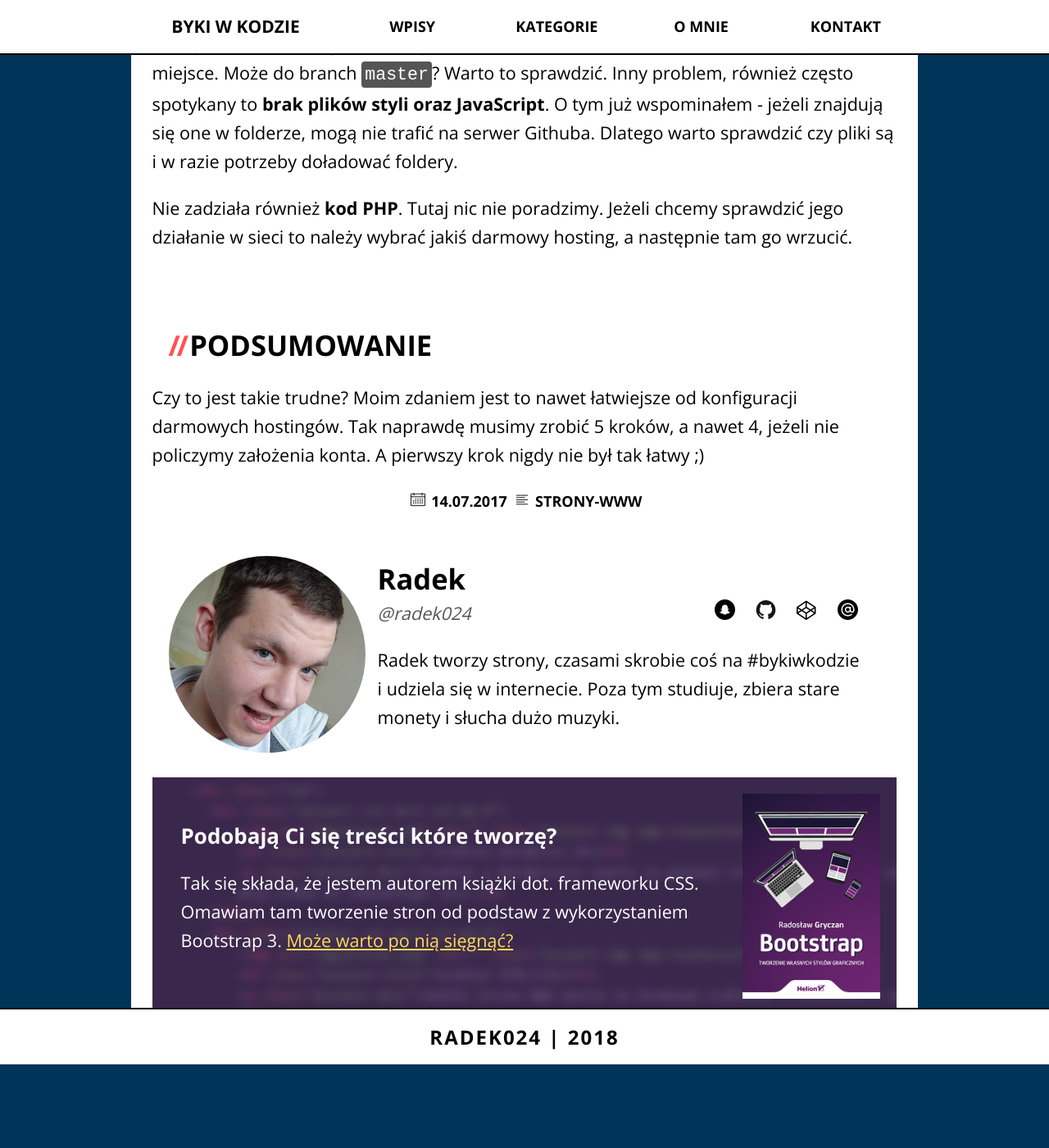
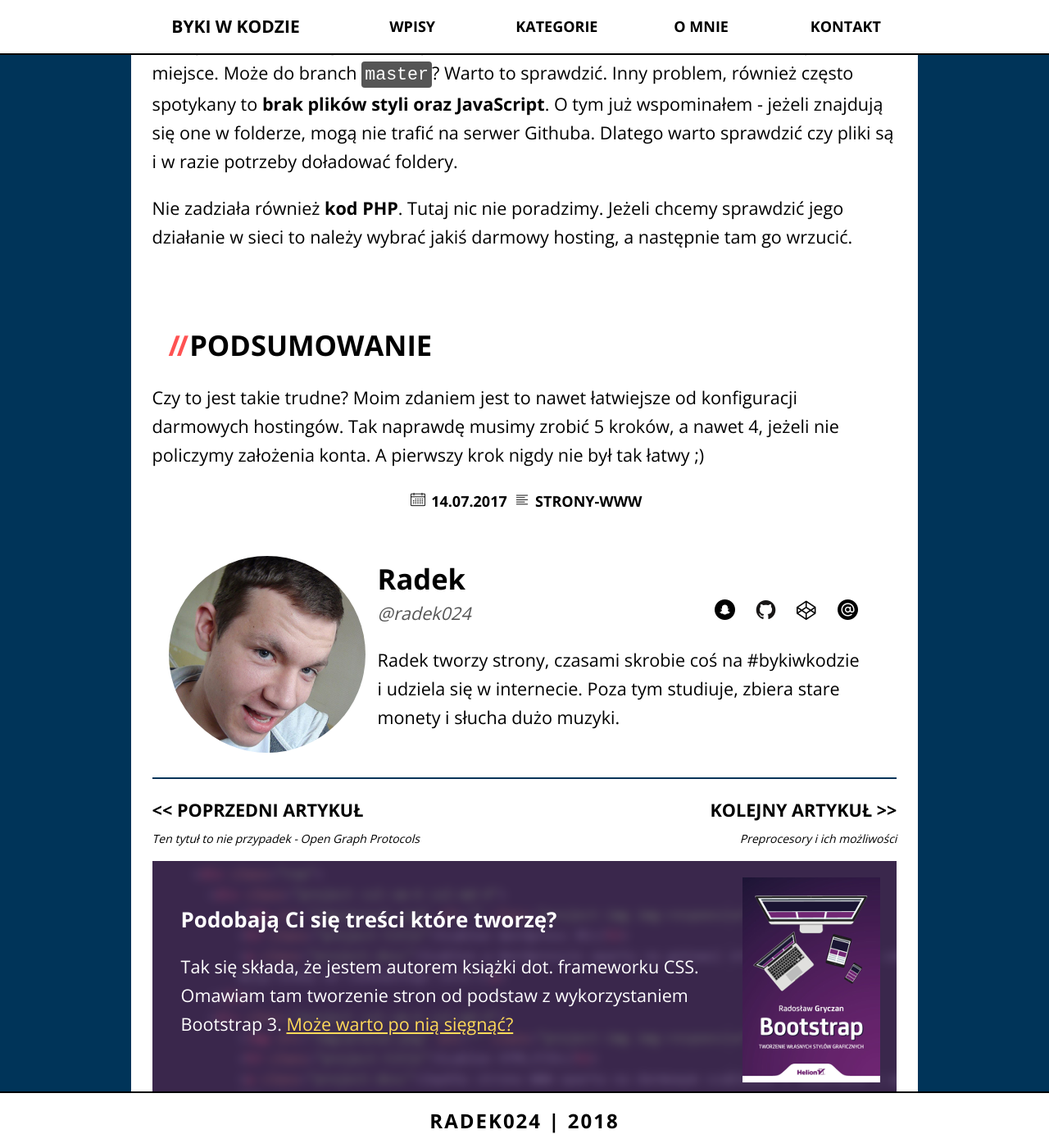
Before and after one commit to radek024/blog, a Jekyll site: the page built from _posts/2017-07-14-github-pages.md, in a window 1280 px wide and 1400 px high, scrolled down 5434 px. Shown: the whole window at 82% size. Built offline with Jekyll 4.4.1, drawn with Linux system fonts in a browser that asks for light colours; comment, search, counter and statistics services are not loaded; before the commit the page ends 6732 px from its top, so only the background shows below that.

Commit message:
added post pagination

```diff
--- a/_layouts/post.html
+++ b/_layouts/post.html
@@ -16,6 +16,20 @@ layout: default
             <img src="{{site.baseurl}}/img/calendar18x18.png" alt=""> <time datetime="{{page.date | date_to_xmlschema}}">{{ page.date | date: "%d.%m.%Y" }}</time> <img src="{{site.baseurl}}/img/categories18x18.png" alt=""> {{page.categories | join }}
       </p>
       {% include author.html %}
+      <ul class="pager">
+      	{% if page.previous.url %}
+      	<li class="previous-article">
+      		<a href="{{ page.previous.url | prepend: site.baseurl | replace: '//', '/' }}" class="article-link"><< Poprzedni artykuł</a>
+          <p>{{page.previous.title}}</p>
+      	</li>
+      	{% endif%}
+      	{% if page.next.url %}
+      	<li class="next-article">
+      		<a href="{{ page.next.url | prepend: site.baseurl | replace: '//', '/' }}" class="article-link">Kolejny artykuł >></a>
+          <p>{{page.next.title}}</p>
+      	</li>
+      	{% endif %}
+      </ul>
       {% include book.html %}
       {% include comments.html %}
     </div>
--- a/css/style.css
+++ b/css/style.css
@@ -724,66 +724,39 @@ body .content .book a:visited{
   padding: 0;
 }
 
-.footer .social-icons {
+
+.pager{
+  border-top: 2px solid #003459;
+  display: block;
+  margin: 0;
+  padding: 20px 0 10px;
+  list-style-type: none;
+  display: flex;
+  flex-direction: row;
+  justify-content: space-between;
+}
+
+.pager [class*="article"]{
+  flex: 1;
+}
+
+.pager .next-article{
+  text-align: right;
+}
+
+.pager [class*="article"] .article-link{
+  /* background-color: #FFA726; */
+  color: #000;
+  text-decoration: none;
+  font-weight: 700;
+  text-transform: uppercase;
+}
+
+.pager [class*="article"] p{
+  font-size: 14px;
   padding: 0;
   margin: 0;
-  display: inline-block;
-  list-style-type: none;
-}
-
-.footer .social-icons .social-icon {
-  display: inline-block;
-  float: left;
-  margin: auto 5px;
-}
-
-.footer .social-icons .social-icon img {
-  width: 100%;
-}
-
-.footer .secret-link, .footer .secret-link:focus, .footer .secret-link:hover{
-  border: 0;
-  outline: none;
-  cursor: default;
-  color: #000;
-  text-decoration: none;
-}
-
-.icon {
-  width: 25px;
-  height: 25px;
-  display: block;
-  border-radius: 50%;
-  text-align: center;
-  font-style: normal;
-  color: #fff;
-  font-family: monospace;
-  font-weight: 700;
-  position: relative;
-}
-
-.icon:hover {
-  color: #000;
-}
-
-.icon:hover:before, .icon:hover:after {
-  opacity: 1;
-  display: block;
-}
-
-.icon:after {
-  opacity: 0;
-  display: none;
-  width: 200px;
-  content: attr(data-attr);
-  padding: 5px 0;
-  background-color: #ccc;
-  color: #000;
-  font-size: 12px;
-  position: absolute;
-  border-radius: 15px;
-  top: -33px;
-  left: -150px;
+  font-style: italic;
 }
 
 
```
